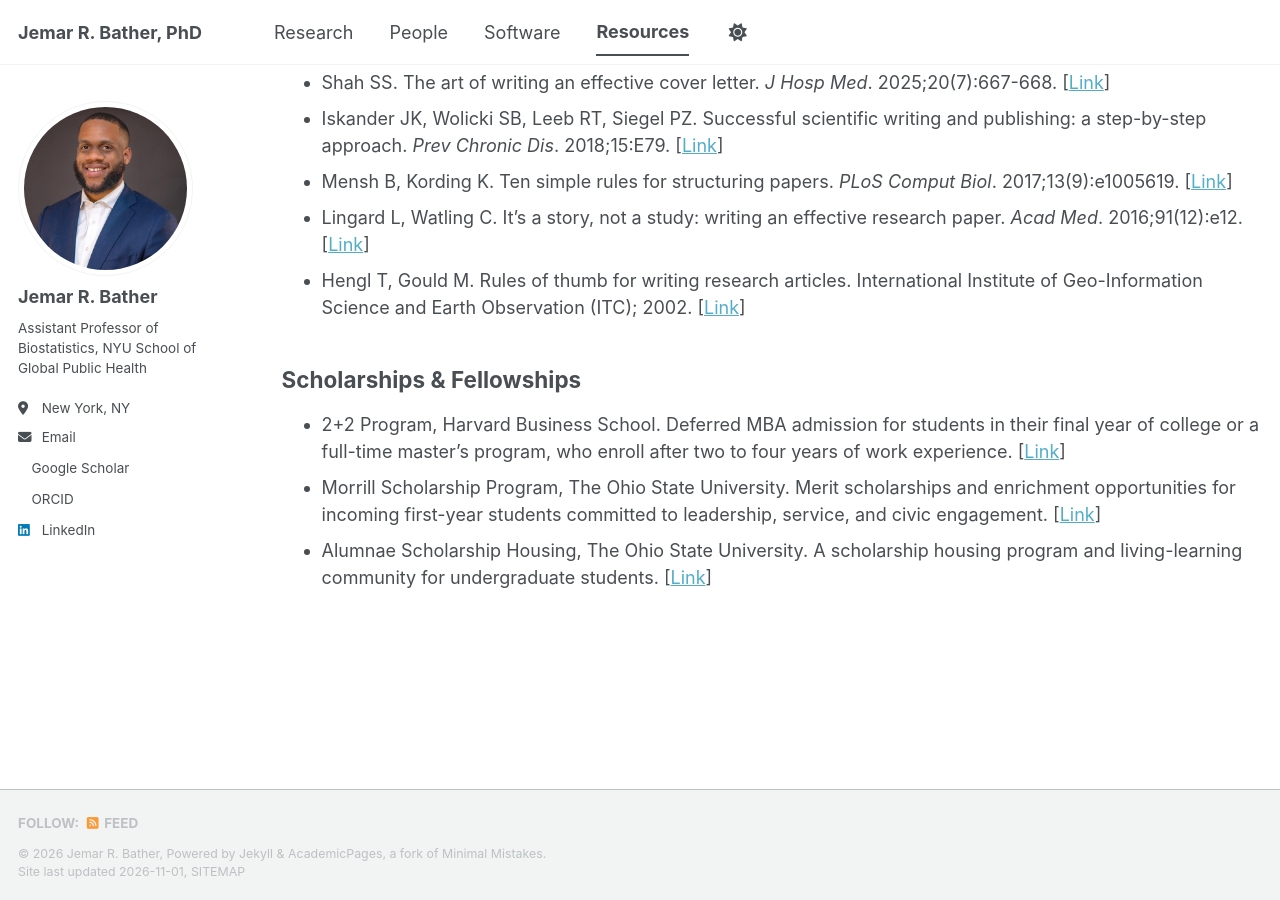
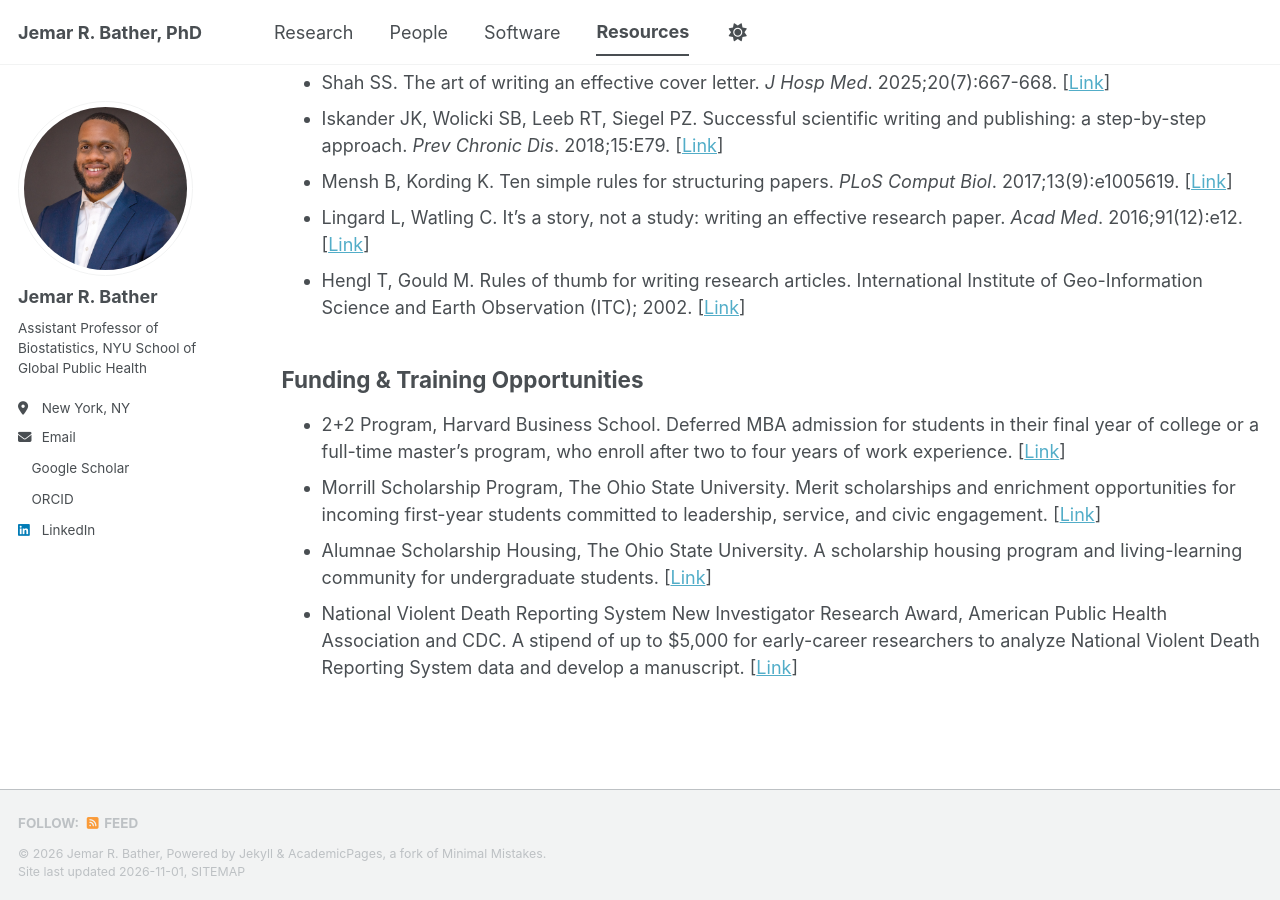
Before and after one commit to jemarbather/jemarbather.github.io, a Jekyll site: the page built from _pages/resources.md, in a window 1280 px wide and 900 px high, scrolled down 546 px. Built offline with Jekyll 4.4.1, drawn with Linux system fonts in a browser that asks for light colours; a script bundle is joined from its source files by our own code; a style sheet for code colours, icons or effects is not loaded.

Commit message:
Add files via upload

```diff
--- a/_pages/resources.md
+++ b/_pages/resources.md
@@ -21,8 +21,9 @@ author_profile: true
 - Lingard L, Watling C. It's a story, not a study: writing an effective research paper. *Acad Med*. 2016;91(12):e12. [[Link](https://doi.org/10.1097/ACM.0000000000001389)]
 - Hengl T, Gould M. Rules of thumb for writing research articles. International Institute of Geo-Information Science and Earth Observation (ITC); 2002. [[Link](https://edgeforscholars.vumc.org/wp-content/uploads/2022/08/Rules-of-Thumb-Hengl.pdf)]
 
-## Scholarships & Fellowships
+## Funding & Training Opportunities
 
 - 2+2 Program, Harvard Business School. Deferred MBA admission for students in their final year of college or a full-time master's program, who enroll after two to four years of work experience. [[Link](https://www.hbs.edu/mba/admissions/application-process/college-students-2-2)]
 - Morrill Scholarship Program, The Ohio State University. Merit scholarships and enrichment opportunities for incoming first-year students committed to leadership, service, and civic engagement. [[Link](https://ugeducation.osu.edu/student-enrichment/scholars-programs/morrill-scholarship-program)]
 - Alumnae Scholarship Housing, The Ohio State University. A scholarship housing program and living-learning community for undergraduate students. [[Link](https://housing.osu.edu/hms/living-learning-communities/alumnae-scholarship-housing)]
+- National Violent Death Reporting System New Investigator Research Award, American Public Health Association and CDC. A stipend of up to $5,000 for early-career researchers to analyze National Violent Death Reporting System data and develop a manuscript. [[Link](https://www.apha.org/topics-and-issues/injury-and-violence-prevention/nvdrs)]
```
